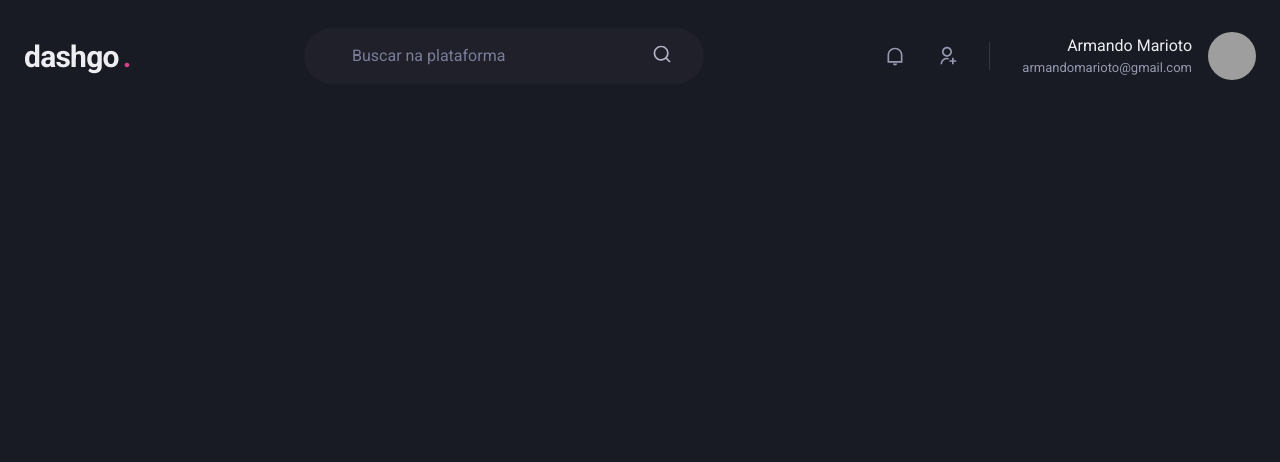
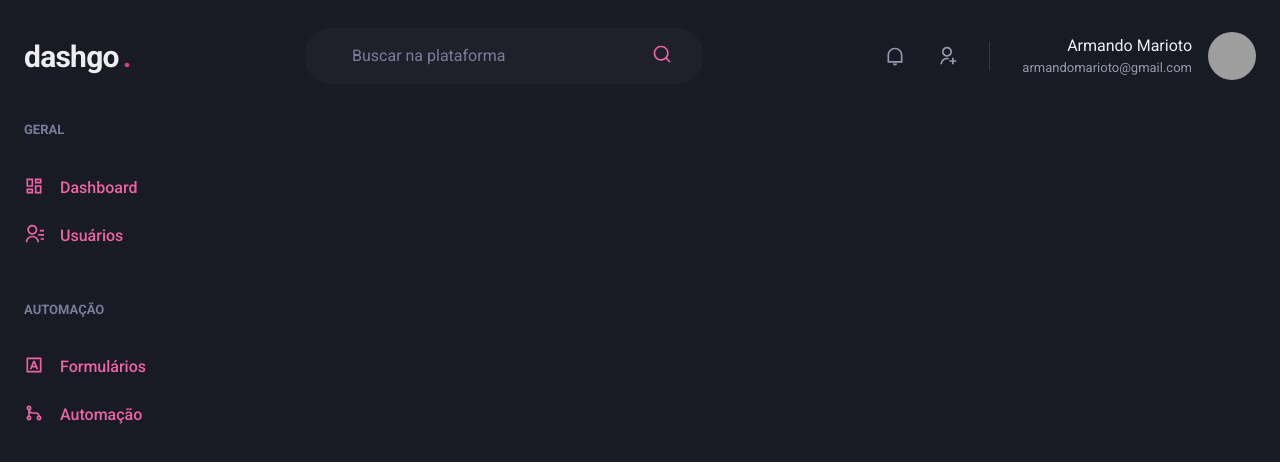
Before and after one commit to ArmandoMarioto/chapter4-reactjs, a Next.js app: page /dashboard in a window 1280 px wide. Shown: the top 462 px of the page. Built offline with nearby package versions, Linux system fonts and the light colour scheme; grey boxes are pictures that could not be loaded.

Commit message:
COmpornente Sidebar

```diff
--- a/src/components/Header.tsx
+++ b/src/components/Header.tsx
@@ -36,7 +36,7 @@
                 placeholder='Buscar na plataforma'
                 _placeholder={{ color: 'gray.400' }}
                 />
-                <Icon as={RiSearchLine} fontSize='20'/>
+                <Icon as={RiSearchLine} fontSize='20' color='pink.400'/>
             </Flex>
 
             <Flex
--- /dev/null
+++ b/src/components/Sidebar.tsx
@@ -0,0 +1,37 @@
+import { Box, Stack, Text, Link, Icon } from "@chakra-ui/react";
+import { RiContactsLine, RiDashboardLine, RiGitMergeLine, RiInputMethodLine } from "react-icons/ri";
+
+export function Sidebar() {
+    return (
+        <Box as='aside' w='64' mr='8'>
+            <Stack spacing='12' align='flex-start'>
+                <Box>
+                    <Text fontWeight='bold' color='gray.400' fontSize='small'>GERAL</Text>
+                    <Stack spacing='4' mt='8' align='stretch'>
+                        <Link display='flex'color='pink.400' py='1'>
+                            <Icon as={RiDashboardLine} fontSize='20'/>
+                            <Text ml='4' fontWeight='medium'>Dashboard</Text>
+                        </Link>
+                        <Link display='flex'color='pink.400' py='1'>
+                            <Icon as={RiContactsLine} fontSize='20'/>
+                            <Text ml='4' fontWeight='medium'>Usuários</Text>
+                        </Link>
+                    </Stack>
+                </Box>
+                <Box>
+                    <Text fontWeight='bold' color='gray.400' fontSize='small'>AUTOMAÇÃO</Text>
+                    <Stack spacing='4' mt='8' align='stretch'>
+                        <Link display='flex'color='pink.400' py='1'>
+                            <Icon as={RiInputMethodLine} fontSize='20'/>
+                            <Text ml='4' fontWeight='medium'>Formulários</Text>
+                        </Link>
+                        <Link display='flex'color='pink.400' py='1'>
+                            <Icon as={RiGitMergeLine} fontSize='20'/>
+                            <Text ml='4' fontWeight='medium'>Automação</Text>
+                        </Link>
+                    </Stack>
+                </Box>
+            </Stack>
+        </Box>
+    )
+}
--- a/src/pages/dashboard.tsx
+++ b/src/pages/dashboard.tsx
@@ -1,7 +1,15 @@
+import { Flex } from "@chakra-ui/react";
 import { Header } from "../components/Header";
+import { Sidebar } from "../components/Sidebar";
 
 export default function Dashboard() {
     return (
-        <Header/>
+        <Flex direction="column" h='100vh'>
+            <Header/>
+            <Flex w='100%' my='6' maxWidth={1480} mx='auto' px='6'>
+                <Sidebar/>
+            </Flex>
+        </Flex>
+
     )
 }
```
